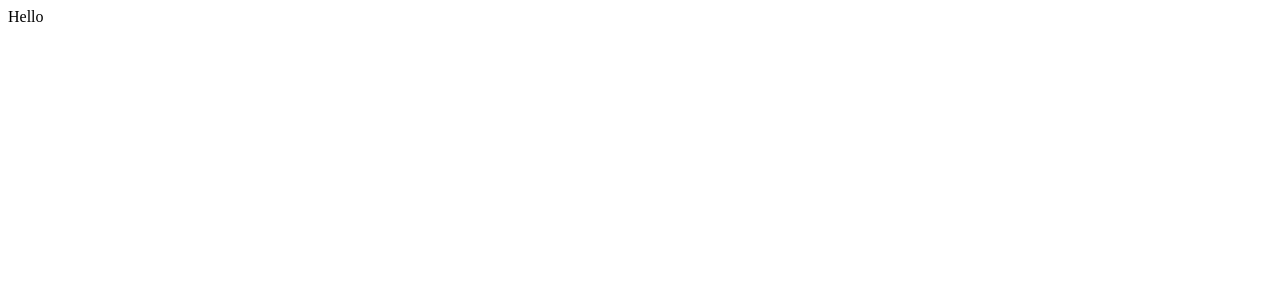
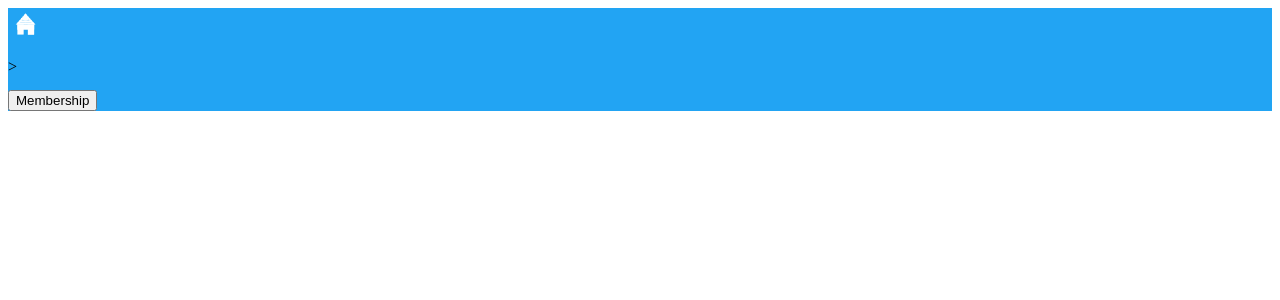
Before and after one commit to rsmith1220/proyecto1-web, a React app: page / in a window 1280 px wide. Shown: the top 300 px of the page. Built offline with nearby package versions, Linux system fonts and the light colour scheme.

Commit message:
aparece svg y header pero no bien

```diff
--- a/package.json
+++ b/package.json
@@ -11,6 +11,7 @@
   "author": "Rebecca",
   "license": "ISC",
   "dependencies": {
+    "babel-plugin-macros": "^3.1.0",
     "react": "^18.1.0",
     "react-dom": "^18.1.0"
   },
@@ -19,6 +20,7 @@
     "@babel/preset-env": "^7.18.0",
     "@babel/preset-react": "^7.17.12",
     "babel-loader": "^8.2.5",
+    "file-loader": "^6.2.0",
     "html-webpack-plugin": "^5.5.0",
     "sass": "^1.52.1",
     "sass-loader": "^13.0.0",
--- a/src/index.html
+++ b/src/index.html
@@ -3,7 +3,7 @@
   <head>
     <meta charset="utf-8" />
     <meta name="viewport" content="width=device-width, initial-scale=1" />
-    <title>React App</title>
+    <title>Club Penguin</title>
   </head>
   <body>
     <noscript>You need to enable JavaScript to run this app.</noscript>
--- a/src/index.jsx
+++ b/src/index.jsx
@@ -1,14 +1,24 @@
 import React from 'react';
 import ReactDOM from 'react-dom';
 import './index.scss'
+import casa from '../src/House.svg'
 
 
 function App(){
   return(
     <div className='todo'>
       <header>
-        Hello
+      <img src={casa} alt="React Logo" height='35' width='35' />
+      <p> > </p>
+        <button>Membership</button>
       </header>
+
+
+
+
+
+
+
     </div>
   )
 }
--- a/src/index.scss
+++ b/src/index.scss
@@ -1,3 +1,6 @@
-App{
-    background-color: rebeccapurple;
+.todo{
+    background-color: #22A4F3;
 }
+header{
+    line-height: 1vw;
+}
--- a/webpack.config.js
+++ b/webpack.config.js
@@ -28,7 +28,16 @@ module.exports = {
           // Compiles Sass to CSS
           "sass-loader",
         ],
-      }
+      },{test: /\.(png|jp(e*)g|svg|gif)$/,
+      use: [
+        {
+          loader: 'file-loader',
+          options: {
+            name: 'images/[hash]-[name].[ext]',
+          },
+        },
+      ],
+    }
     ]
   },
   plugins: [
```
Also changed, not shown: src/House.svg (added), 1 other file (tests, documents, lock files or other folders).
